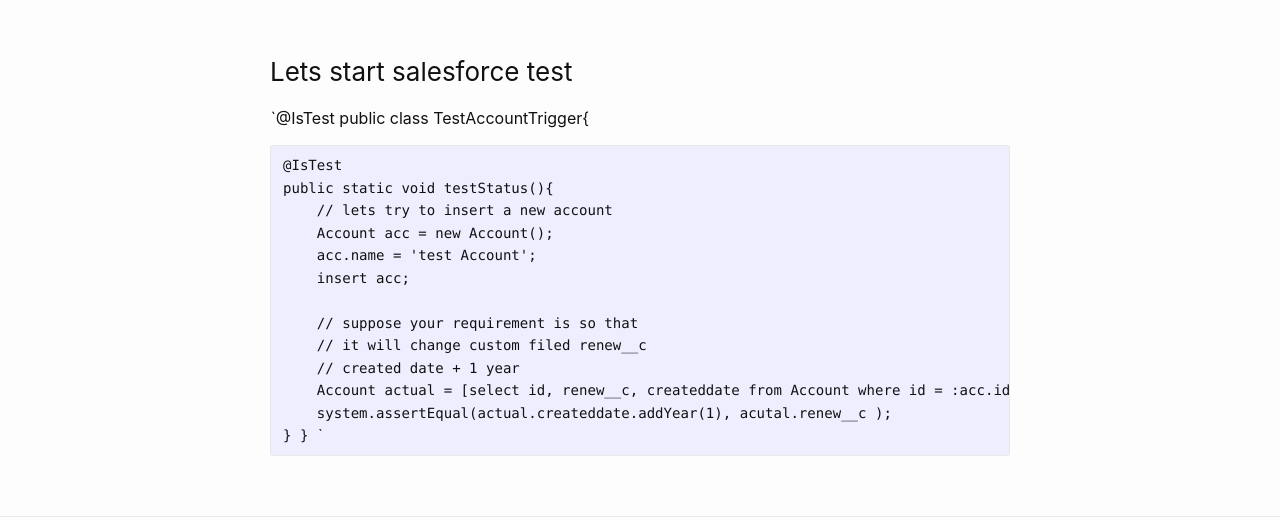
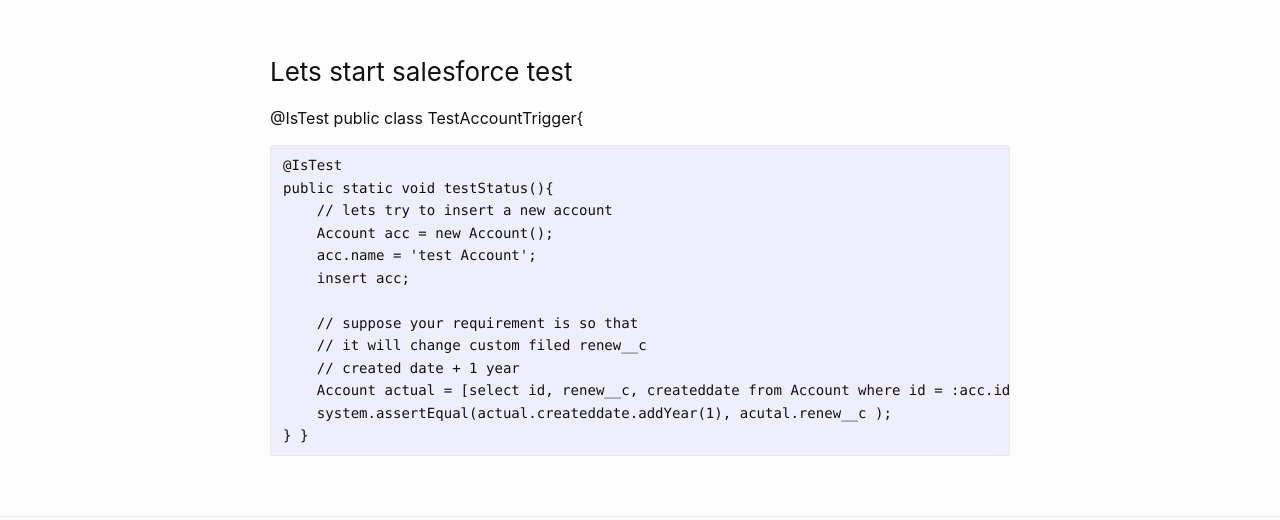
Before and after one commit to colzeb/sfdx_blog, a Jekyll site: the page built from _posts/misc/2021-11-15-salesforce-test-class.md, in a window 1280 px wide. Shown: the part 355-875 px from the top of the page. Built offline with Jekyll 4.4.1, drawn with Linux system fonts in a browser that asks for light colours; our own code applies the rules of GitHub Pages for plain Markdown files.

Commit message:
dont know how to sho code properly

```diff
--- a/_posts/misc/2021-11-15-salesforce-test-class.md
+++ b/_posts/misc/2021-11-15-salesforce-test-class.md
@@ -5,7 +5,7 @@ by automating your acceptance senario.
 
 ### Lets start salesforce test
 
-ˋ@IsTest
+@IsTest
 public class TestAccountTrigger{
 
     @IsTest
@@ -22,4 +22,3 @@ public class TestAccountTrigger{
         system.assertEqual(actual.createddate.addYear(1), acutal.renew__c );
     }
 }
-ˋ
```
